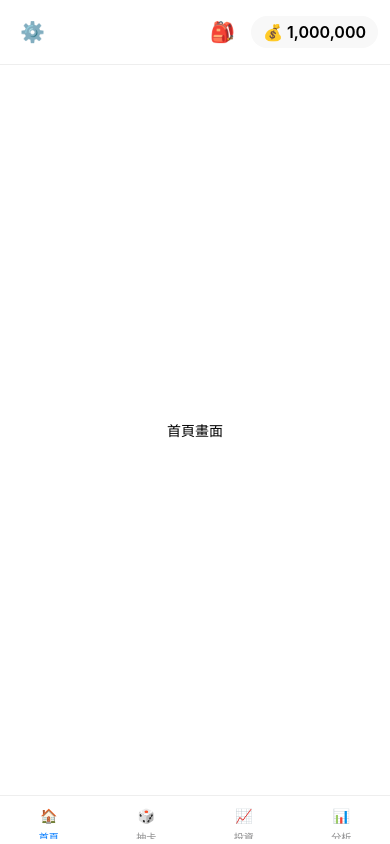
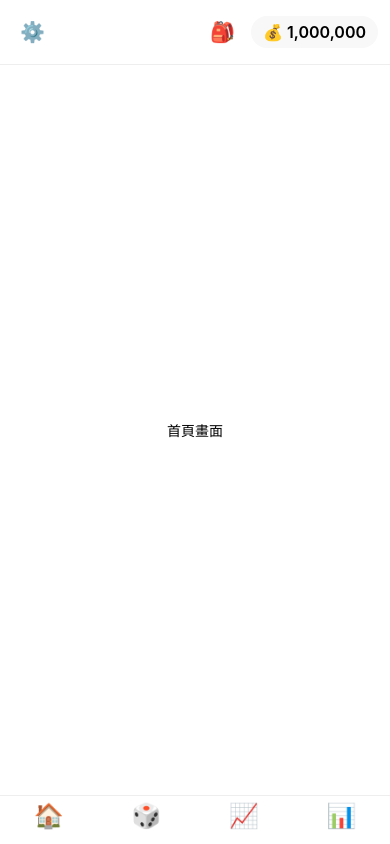
Before and after one commit to Financial-Partner/client, a React Native app: screen / in a window 390 px wide. Built offline with nearby package versions, Linux system fonts and the light colour scheme.

Commit message:
Remove tab bar labels and increase tab icon size

```diff
--- a/src/navigation/AppNavigator.tsx
+++ b/src/navigation/AppNavigator.tsx
@@ -16,6 +16,7 @@ const AppNavigator = () => {
       <Tab.Navigator
         screenOptions={{
           headerShown: false,
+          tabBarShowLabel: false,
           tabBarStyle: {
             backgroundColor: '#fff',
             borderTopWidth: 1,
@@ -26,32 +27,28 @@ const AppNavigator = () => {
           name="Home"
           component={HomeScreen}
           options={{
-            tabBarLabel: '首頁',
-            tabBarIcon: ({color}) => <Text style={{color}}>🏠</Text>,
+            tabBarIcon: ({color}) => <Text style={{color, fontSize: 24}}>🏠</Text>,
           }}
         />
         <Tab.Screen
           name="Gacha"
           component={GachaScreen}
           options={{
-            tabBarLabel: '抽卡',
-            tabBarIcon: ({color}) => <Text style={{color}}>🎲</Text>,
+            tabBarIcon: ({color}) => <Text style={{color, fontSize: 24}}>🎲</Text>,
           }}
         />
         <Tab.Screen
           name="Invest"
           component={InvestScreen}
           options={{
-            tabBarLabel: '投資',
-            tabBarIcon: ({color}) => <Text style={{color}}>📈</Text>,
+            tabBarIcon: ({color}) => <Text style={{color, fontSize: 24}}>📈</Text>,
           }}
         />
         <Tab.Screen
           name="Analysis"
           component={AnalysisScreen}
           options={{
-            tabBarLabel: '分析',
-            tabBarIcon: ({color}) => <Text style={{color}}>📊</Text>,
+            tabBarIcon: ({color}) => <Text style={{color, fontSize: 24}}>📊</Text>,
           }}
         />
       </Tab.Navigator>
```
